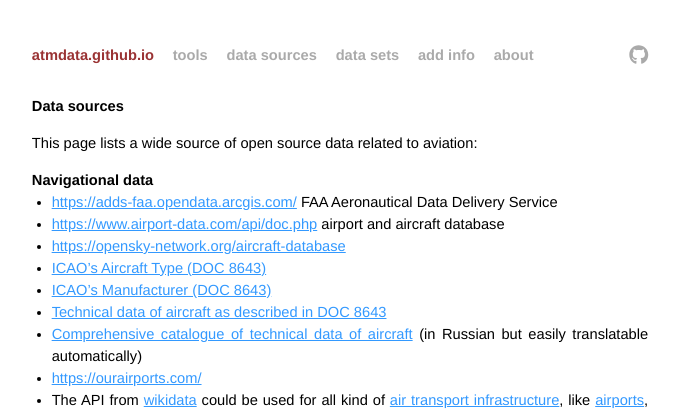
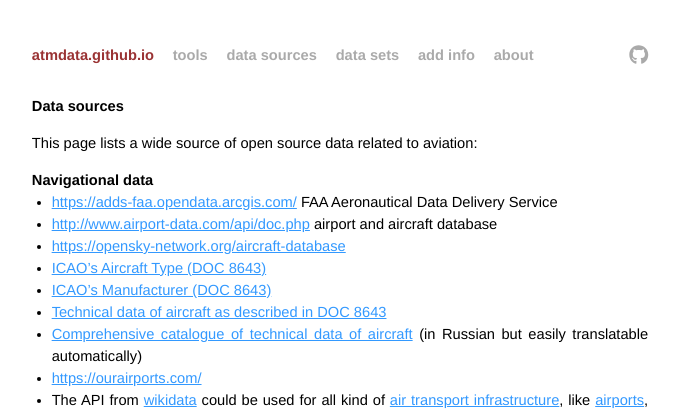
Before and after one commit to open-aviation/atmdata, a Jekyll site: the page built from _pages/data_sources.md, in a window 1280 px wide. Shown: the top 410 px of the page, without its empty margins (300-980 px from the left). Built offline with Jekyll 4.4.1, drawn with Linux system fonts in a browser that asks for light colours; nearby versions of some CDN libraries; part of the change alters nothing that is shown.

Commit message:
make it unsecure, i.e. http

```diff
--- a/_pages/data_sources.md
+++ b/_pages/data_sources.md
@@ -9,7 +9,7 @@ This page lists a wide source of open source data related to aviation:
 ## Navigational data
 
 - <https://adds-faa.opendata.arcgis.com/> FAA Aeronautical Data Delivery Service
-- <https://www.airport-data.com/api/doc.php> airport and aircraft database
+- <http://www.airport-data.com/api/doc.php> airport and aircraft database
 - <https://opensky-network.org/aircraft-database>
 - [ICAO's Aircraft Type (DOC 8643)](https://www.icao.int/publications/DOC8643/Pages/Search.aspx)
 - [ICAO's Manufacturer (DOC 8643)](https://www.icao.int/publications/DOC8643/Pages/Manufacturers.aspx)
```
